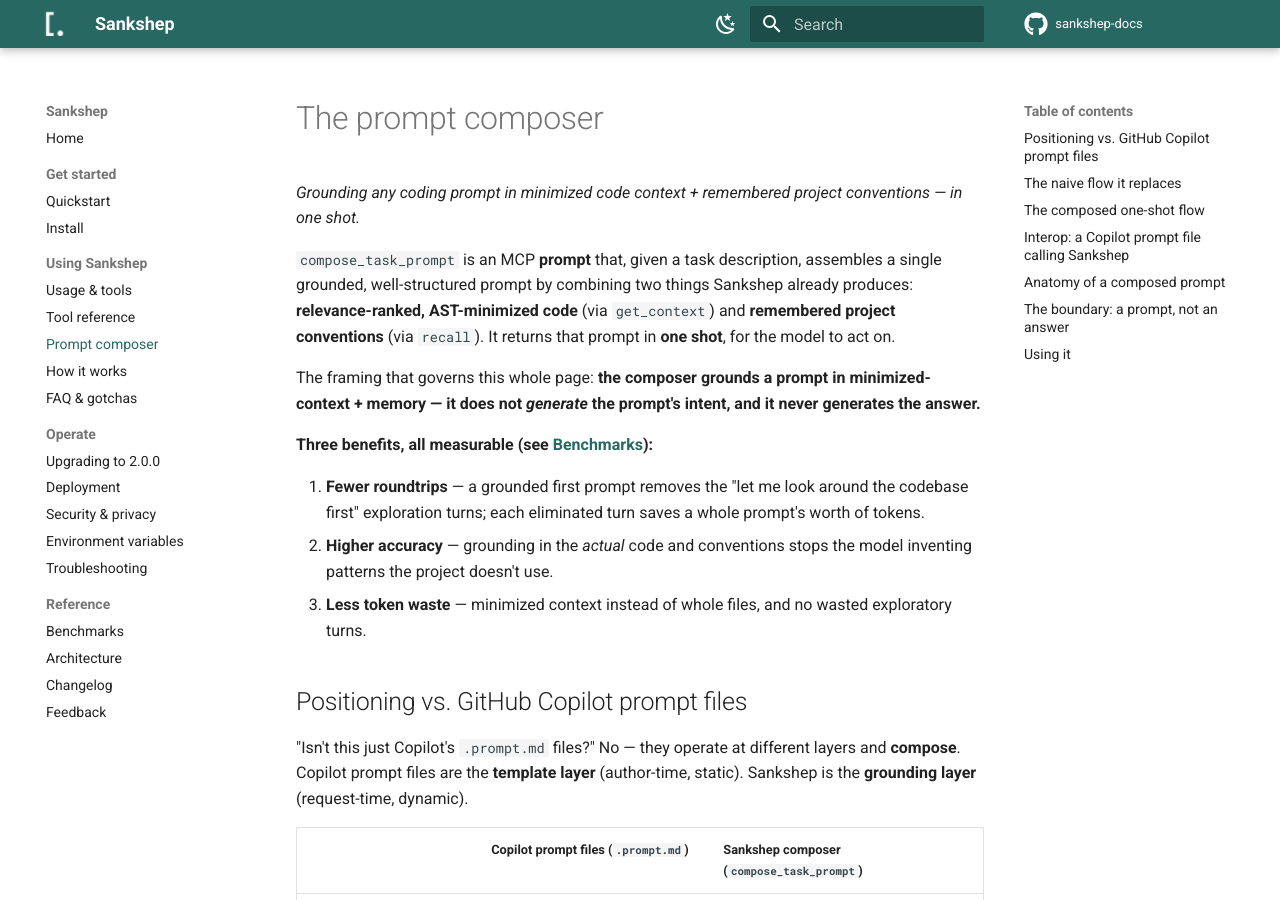
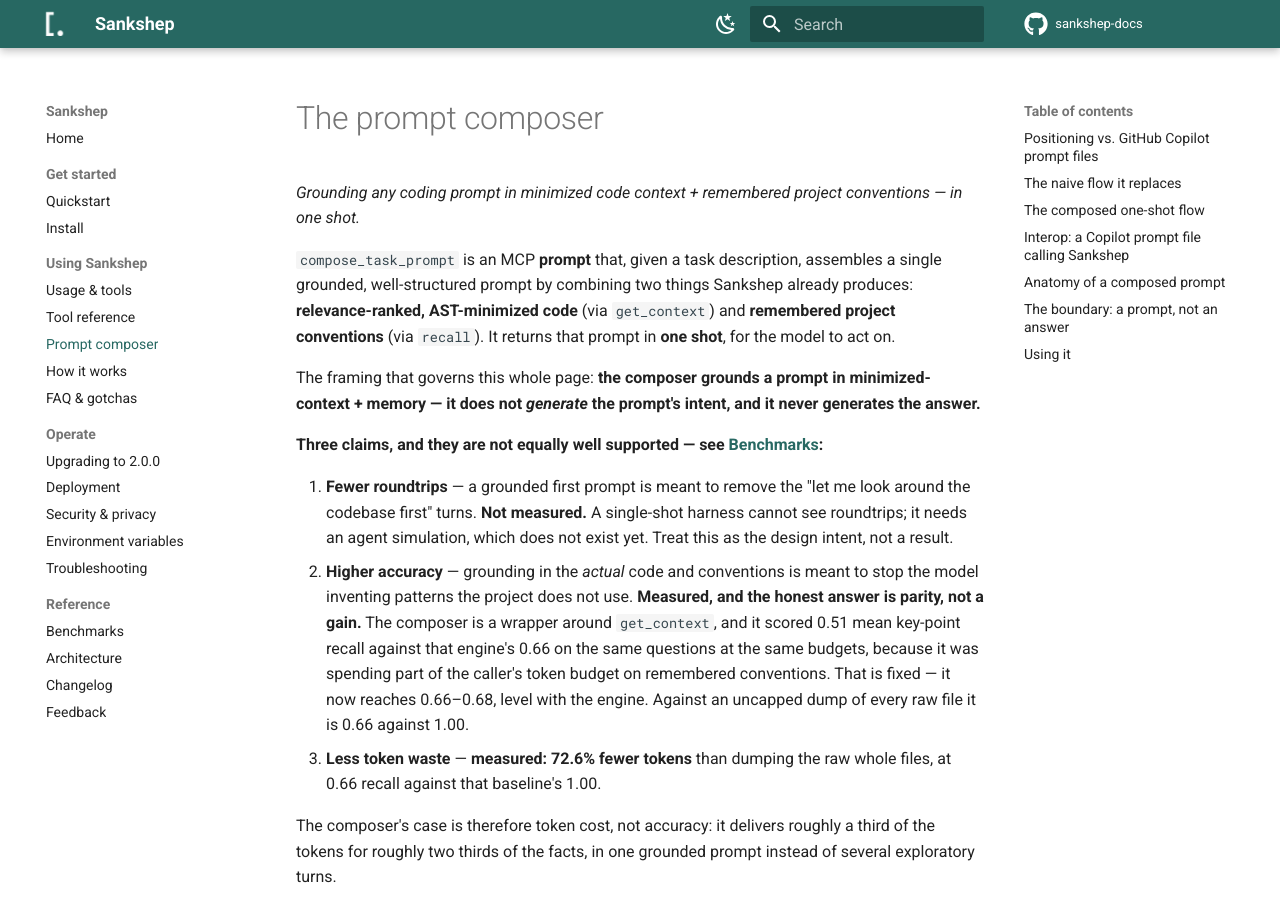
Before and after one commit to nitinpawar28/sankshep-docs, an MkDocs documentation site: the page built from docs/composer.md, in a window 1280 px wide and 900 px high. Built offline with MkDocs 1.6.1 and Material for MkDocs 9.7.7, drawn with Linux system fonts in a browser that asks for light colours; comment, search, counter and statistics services are not loaded.

Commit message:
fix: two overclaims the site made about its own measurements
composer.md said "Three benefits, all measurable". One is explicitly unmeasured on this
site's own benchmarks page, and one is contradicted by the only measurement that exists.

- **Fewer roundtrips** cannot be measured by a single-shot harness; it needs an agent
  simulation that does not exist. benchmarks.md already said so, so the two pages
  contradicted each other.
- **Higher accuracy** was the strongest claim and the weakest supported. The composer wraps
  `get_context` and scored 0.51 mean key-point recall against that engine's 0.66 on the
  same questions at the same budgets, because it spent part of the caller's budget on
  remembered conventions. That is fixed and it now reaches parity, 0.66-0.68 — parity, not
  a gain. Against an uncapped dump of every raw file it is 0.66 against 1.00.
- **Less token waste** is the one that was always measurable, and it is now measured: 72.6%.

The section says which of the three is measured, which is parity, and which is design
intent. The composer's case is token cost, not accuracy, and saying so is stronger than a
claim a reader can check and find wanting.

how-it-works.md presented ~8,400 / ~1,900 / ~6,500 token figures in prose and in two
diagrams, four lines above its own warning that "the honest way to state it is with the
eval harness's measured numbers on a named repository, not a marketing figure". No run
produced those numbers. The walkthrough now says plainly that its figures are illustrative
and points at the measured pair, which keeps the teaching value without dressing it as
data.

mkdocs build --strict: clean.

```diff
--- a/docs/composer.md
+++ b/docs/composer.md
@@ -10,13 +10,22 @@ returns that prompt in **one shot**, for the model to act on.
 The framing that governs this whole page: **the composer grounds a prompt in minimized-context + memory
 — it does not *generate* the prompt's intent, and it never generates the answer.**
 
-**Three benefits, all measurable (see [Benchmarks](benchmarks.md)):**
+**Three claims, and they are not equally well supported — see [Benchmarks](benchmarks.md):**
 
-1. **Fewer roundtrips** — a grounded first prompt removes the "let me look around the codebase first"
-   exploration turns; each eliminated turn saves a whole prompt's worth of tokens.
-2. **Higher accuracy** — grounding in the *actual* code and conventions stops the model inventing
-   patterns the project doesn't use.
-3. **Less token waste** — minimized context instead of whole files, and no wasted exploratory turns.
+1. **Fewer roundtrips** — a grounded first prompt is meant to remove the "let me look around the
+   codebase first" turns. **Not measured.** A single-shot harness cannot see roundtrips; it needs an
+   agent simulation, which does not exist yet. Treat this as the design intent, not a result.
+2. **Higher accuracy** — grounding in the *actual* code and conventions is meant to stop the model
+   inventing patterns the project does not use. **Measured, and the honest answer is parity, not a
+   gain.** The composer is a wrapper around `get_context`, and it scored 0.51 mean key-point recall
+   against that engine's 0.66 on the same questions at the same budgets, because it was spending part of
+   the caller's token budget on remembered conventions. That is fixed — it now reaches 0.66–0.68, level
+   with the engine. Against an uncapped dump of every raw file it is 0.66 against 1.00.
+3. **Less token waste** — **measured: 72.6% fewer tokens** than dumping the raw whole files, at 0.66
+   recall against that baseline's 1.00.
+
+The composer's case is therefore token cost, not accuracy: it delivers roughly a third of the tokens for
+roughly two thirds of the facts, in one grounded prompt instead of several exploratory turns.
 
 ## Positioning vs. GitHub Copilot prompt files
 
```
Also changed, not shown: docs/how-it-works.md (+2 -2 lines).
